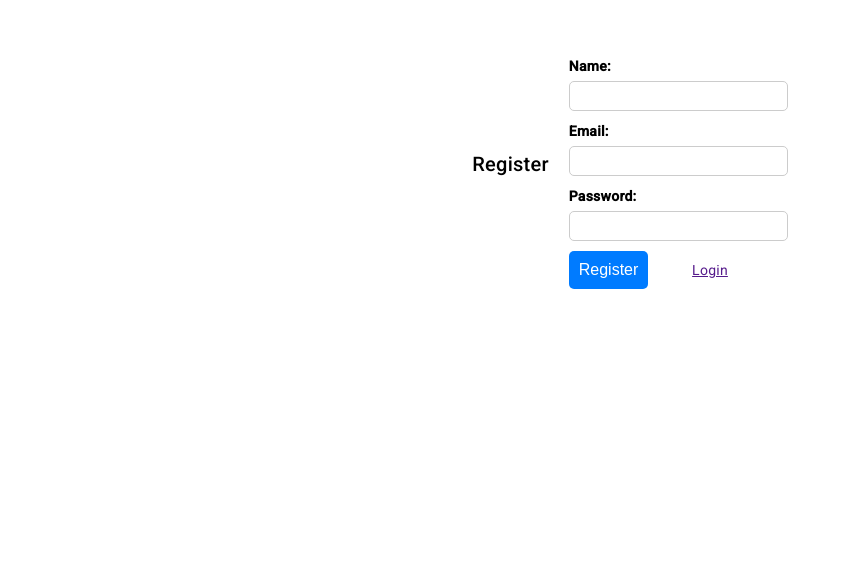
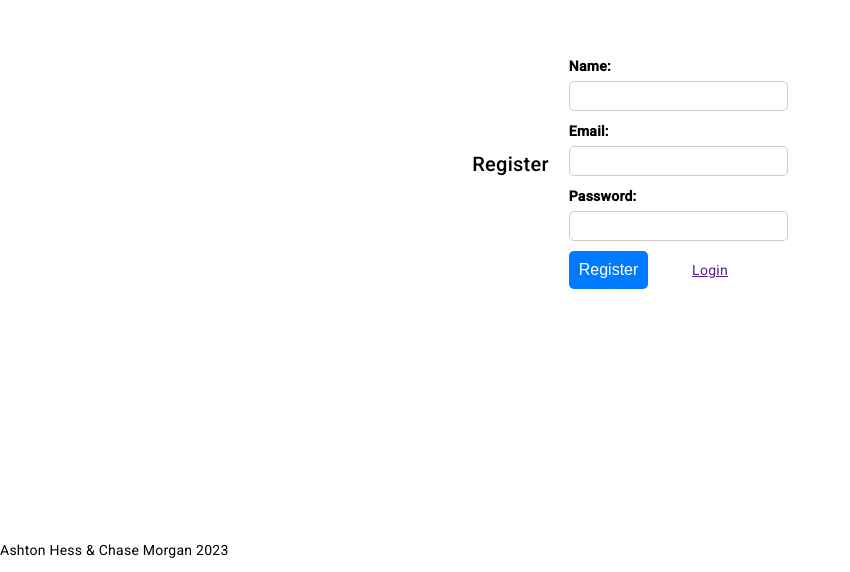
Before and after one commit to chsmorg/Task-Manager, an Angular app in the folder Task-Manager/: page /register in a window 1280 px wide. Shown: the part 228-800 px from the top of the page, without its empty margins (0-850 px from the left). Built offline with nearby package versions, Linux system fonts and the light colour scheme.

Commit message:
Adding footer and finishing createtask.

```diff
--- a/Task-Manager/src/app/app.component.css
+++ b/Task-Manager/src/app/app.component.css
@@ -10,3 +10,9 @@
   flex: 1;
   padding: 20px;
 }
+app-footer {
+  position: fixed;
+  bottom: 0;
+  left: 0;
+  right: 0;
+}
--- a/Task-Manager/src/app/app.component.html
+++ b/Task-Manager/src/app/app.component.html
@@ -11,7 +11,7 @@
 
 <router-outlet></router-outlet>
 
-
+<app-footer></app-footer>
 
 
 <!-- * * * * * * * * * * * * * * * * * * * * * * * * * * * * * * * -->
--- a/Task-Manager/src/app/footer/footer.component.html
+++ b/Task-Manager/src/app/footer/footer.component.html
@@ -1 +1 @@
-<p>footer works!</p>
+<p>Ashton Hess & Chase Morgan 2023</p>
--- a/Task-Manager/src/app/task.model.ts
+++ b/Task-Manager/src/app/task.model.ts
@@ -3,4 +3,5 @@ export interface Task{
   description:string;
   priority: number;
   userID: string;
+
 }
--- a/Task-Manager/src/app/task.services.ts
+++ b/Task-Manager/src/app/task.services.ts
@@ -4,6 +4,7 @@ import {HttpClient} from '@angular/common/http';
 // import {Post} from './post.model';
 import {User} from './user.model'
 import {Task} from './task.model'
+import { DatabaseTask } from './database-task.model';
 import {map} from 'rxjs/operators'
 import { Router } from '@angular/router';
 
@@ -19,6 +20,7 @@ import { Router } from '@angular/router';
 
 export class TaskService {
 
+  tasks: DatabaseTask[] = [];
   userID = "";
   name = "";
 
@@ -79,16 +81,92 @@ export class TaskService {
   createTask(title: string, description: string, priority: number){
     const task: Task = {title: title, description: description, priority: priority, userID: this.userID}
     console.log(task);
-    this.http.post<{status: string, message:string, taskID:string}>("http://192.168.170.182:3000/api/users/"+this.userID+"/tasks",task)
+    this.http.post<{status: string, message:string, task:any}>("http://192.168.170.182:3000/api/users/"+this.userID+"/tasks",task)
     // this.http.post<{status: string, message:string, taskID:string}>("http://localhost:3000/api/users/"+this.userID+"/tasks",task)
     // /api/users/:userId/tasks
     // this.http.post<{message:string, id:string}>("http://localhost:3000/api/register",user)
-    .subscribe((responseData)=>{
-      // const id = responseData.
-      console.log(responseData);
+    .pipe(
+      map((responseData) => {
+        const task = responseData.task;
+        console.log(task)
+        console.log(responseData)
+        return {
+          title: task.title,
+          description: task.description,
+          date: task.date,
+          priority: task.priority,
+          _id: task._id,
+          status: task.status ? 1 : 0
+        };
+      })
+    )
+    .subscribe((transformedTask)=>{
+      console.log("here sadlgf")
+      console.log(transformedTask);
+      this.tasks.push(transformedTask);
+      console.log(this.tasks);
     })
+    // .pipe(map((taskdata)=>{
+    //   return taskdata.databasetask.map(dbtask =>{
+    //     return {
+    //       title: dbtask.title,
+    //       description: dbtask.description,
+    //       data: dbtask.date,
+    //       priority: dbtask.priority,
+    //       _id: dbtask._id,
+    //       status: dbtask.status
+    //     }
+    //   })
+    // }))
+    // .subscribe((responseData)=>{
+    //   // const id = responseData.
+    //   console.log(responseData);
+    //   if(responseData.status){
+    //     console.log("Task added successfully.");
+    //     console.log(task.title);
+    //     console.log("HERE")
+    //     console.log(responseData.databasetask.title)
+    //     // this.tasks.push(responseData.databasetask);
+    //     // console.log(databasetask.)
+    //     // console.log(task.description)
+    //     // console.log(task.)
+    //     // const databasetask = {title: task.title, description: task.description, date: task.date}
+    //     // this.tasks.push(task);
+    //     // const databasetasks: DatabaseTask = databasetask;
+    //     // this.tasks.push(responseData.databasetask);
+    //   }
+    // })
+
+
+
+
+    // this.http.post<{status: string, message:string, databasetask:DatabaseTask}>("http://192.168.170.182:3000/api/users/"+this.userID+"/tasks",task)
+    // // this.http.post<{status: string, message:string, taskID:string}>("http://localhost:3000/api/users/"+this.userID+"/tasks",task)
+    // // /api/users/:userId/tasks
+    // // this.http.post<{message:string, id:string}>("http://localhost:3000/api/register",user)
+    // .subscribe((responseData)=>{
+    //   // const id = responseData.
+    //   console.log(responseData);
+    //   if(responseData.status){
+    //     console.log("Task added successfully.");
+    //     console.log(task.title);
+    //     console.log("HERE")
+    //     console.log(responseData.databasetask.title)
+    //     // this.tasks.push(responseData.databasetask);
+    //     // console.log(databasetask.)
+    //     // console.log(task.description)
+    //     // console.log(task.)
+    //     // const databasetask = {title: task.title, description: task.description, date: task.date}
+    //     // this.tasks.push(task);
+    //     // const databasetasks: DatabaseTask = databasetask;
+    //     // this.tasks.push(responseData.databasetask);
+    //   }
+    // })
+
+
+
+
   }
-
 
 }
 // export class PostService {
```
Also changed, not shown: Task-Manager/src/app/database-task.model.ts (added, +8 -0 lines).
